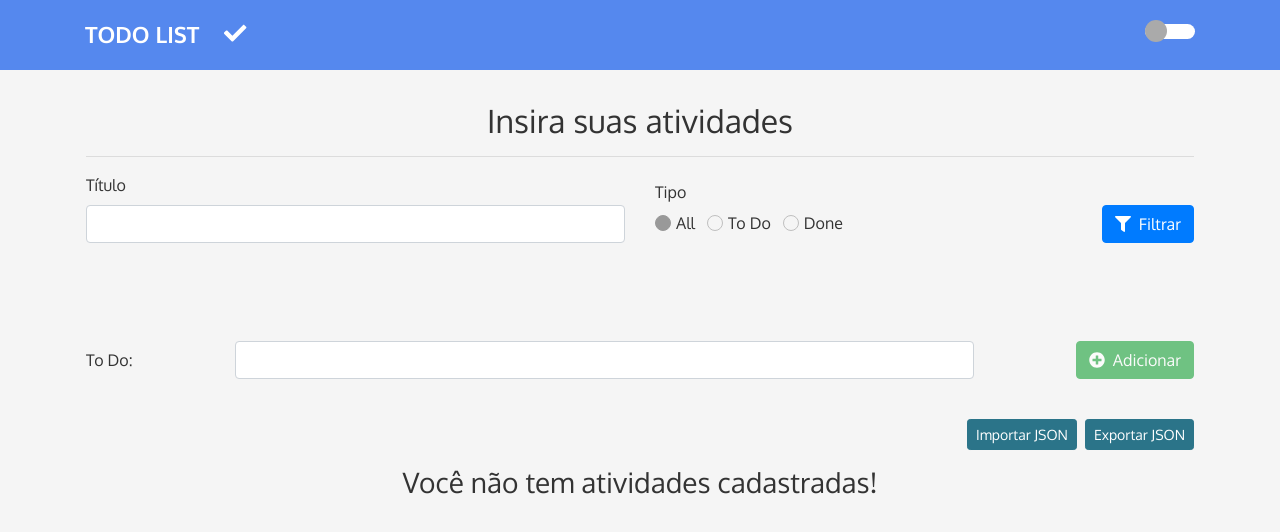
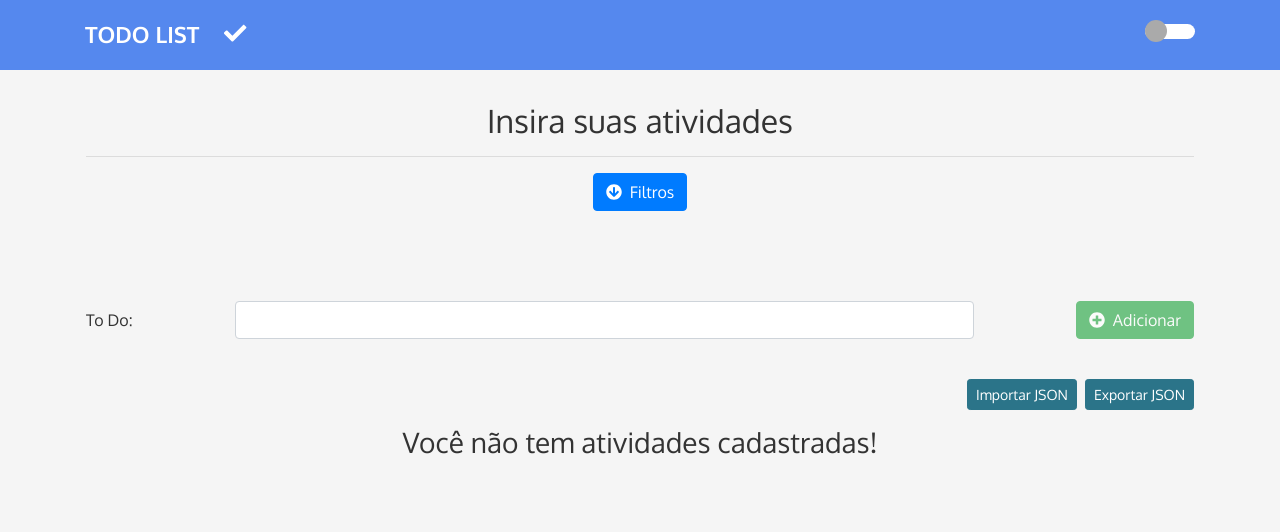
Before and after one commit to carlos-HFC/TodoList, a React (Create React App) app: page / in a window 1280 px wide. Shown: the top 532 px of the page. Built offline with nearby package versions, Linux system fonts and the light colour scheme.

Commit message:
styled-components; collapse; title

```diff
--- a/src/components/Filters.tsx
+++ b/src/components/Filters.tsx
@@ -1,15 +1,41 @@
 import { FormEvent, useState } from "react"
-import { FaFilter } from "react-icons/fa"
+import { FaArrowCircleDown, FaFilter } from "react-icons/fa"
+import styled from "styled-components"
 
 import { Button, RadioButton } from '.'
 
 interface FilterTodoProps {
-   filtrarTodo(value: string, type: string): void
+   filtrarTodo: (value: string, type: string) => void
+   disabled: boolean
 }
 
-export default function Filters({ filtrarTodo }: FilterTodoProps) {
+const Collapse = styled.div<{ open: boolean }>`
+   overflow: hidden;
+   ${props => {
+      if (props.open) {
+         return `
+            max-height: 500px;
+            transition: max-height 1s;
+         `
+      } else {
+         return `
+            max-height: 0;
+            transition: .3s;
+         `
+      }
+   }}
+`
+
+const Icon = styled(FaArrowCircleDown) <{ open: boolean }>`
+   transition: .5s;
+   margin-right: .5rem;
+   transform: ${props => props.open ? 'rotate(180deg)' : 'rotate(0deg)'};
+`
+
+const Filters: React.FC<FilterTodoProps> = ({ filtrarTodo, disabled }) => {
    const [value, setValue] = useState('')
    const [type, setType] = useState('All')
+   const [open, setOpen] = useState(false)
 
    function filtrar(e: FormEvent) {
       e.preventDefault()
@@ -18,10 +44,16 @@ export default function Filters({ filtrarTodo }: FilterTodoProps) {
 
    return (
       <section className="mb-4">
+         <div className="d-flex justify-content-center align-items-center">
+            <button onClick={() => setOpen(open => !open)} className="btn btn-primary" title="Utilizar filtros" aria-controls="collapse">
+               <Icon open={open} />Filtros
+            </button>
+         </div>
+         <Collapse open={open} id="collapse">
             <form onSubmit={filtrar} className="row mb-3">
-            <div className="col-lg-6 mb-2">
-               <label>Título</label>
-               <input type="text" className="form-control"
+               <div className="col-lg-6 mb-2" title="Filtrar pelo título da atividade">
+                  <label htmlFor="todoTitle">Título</label>
+                  <input type="text" id="todoTitle" className="form-control"
                      value={value} onChange={e => setValue(e.target.value)}
                   />
                </div>
@@ -29,17 +61,17 @@ export default function Filters({ filtrarTodo }: FilterTodoProps) {
                   <legend className="col-form-label">Tipo</legend>
                   <div className="row">
                      <div className="col-12">
-                     <RadioButton id="All" name="FiltrarTodo"
+                        <RadioButton id="All" name="FiltrarTodo" title="Filtrar todas as atividades"
                            value="All" onChange={e => setType(e.target.value)} checked={type === 'All'}
                         >
                            All
                         </RadioButton>
-                     <RadioButton id="Todo" name="FiltrarTodo"
+                        <RadioButton id="Todo" name="FiltrarTodo" title="Filtrar atividades a fazer"
                            value="Todo" onChange={e => setType(e.target.value)} checked={type === 'Todo'}
                         >
                            To Do
                         </RadioButton>
-                     <RadioButton id="Done" name="FiltrarTodo"
+                        <RadioButton id="Done" name="FiltrarTodo" title="Filtrar atividades concluídas"
                            value="Done" onChange={e => setType(e.target.value)} checked={type === 'Done'}
                         >
                            Done
@@ -47,12 +79,15 @@ export default function Filters({ filtrarTodo }: FilterTodoProps) {
                      </div>
                   </div>
                </fieldset>
-            <div className="col-lg col-12 mb-2 d-flex align-items-end justify-content-end ">
-               <Button background="primary" className="my-query__btn">
+               <div className="col-lg col-12 mb-2 d-flex align-items-end justify-content-end">
+                  <Button background="primary" className="my-query__btn" disabled={disabled} title="Filtrar atividades">
                      <FaFilter className="mr-2" />Filtrar
                   </Button>
                </div>
             </form>
+         </Collapse>
       </section>
    )
 }
+
+export default Filters
```
Lines whose indentation alone changed are shown as unchanged.
